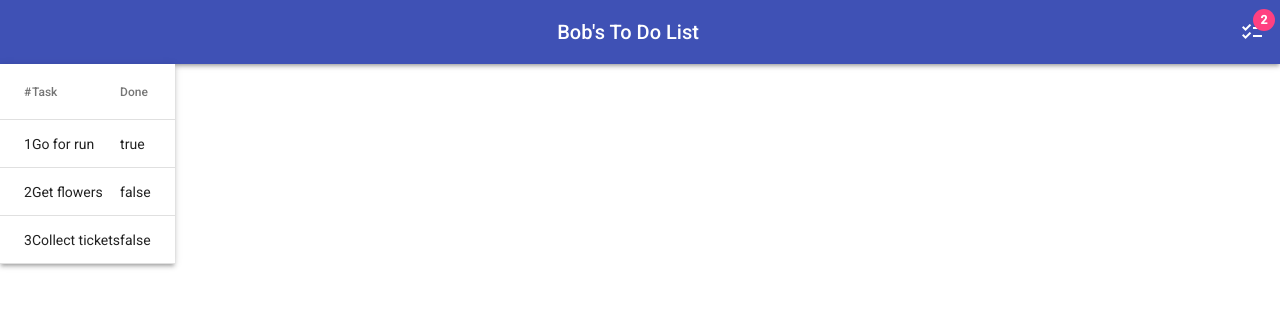
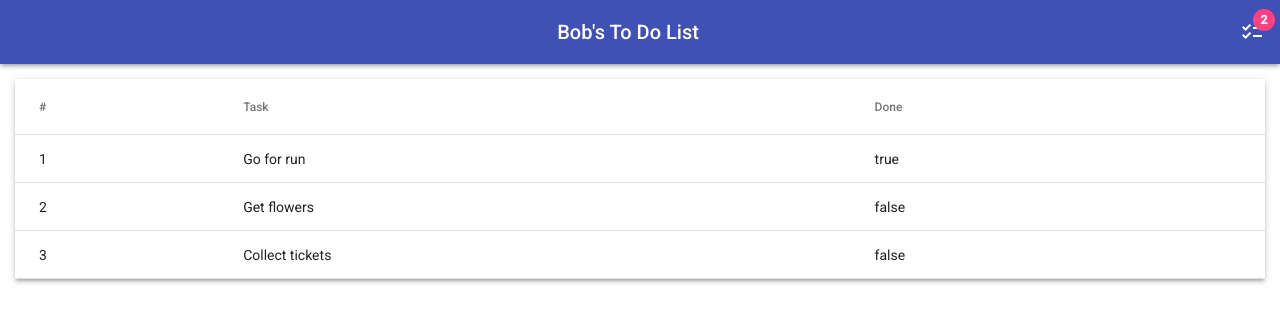
Before and after one commit to ghaith990000/to-do-list-angular, an Angular app: page / in a window 1280 px wide. Shown: the top 322 px of the page. Built offline with nearby package versions, Linux system fonts and the light colour scheme.

Commit message:
add styles for the table to take full screen width

```diff
--- a/src/app/app.component.css
+++ b/src/app/app.component.css
@@ -1,3 +1,6 @@
 .spacer {
   flex: 1 1 auto;
 }
+
+.tableContainer { padding: 15px }
+.fullWidth { width: 100% }
```
